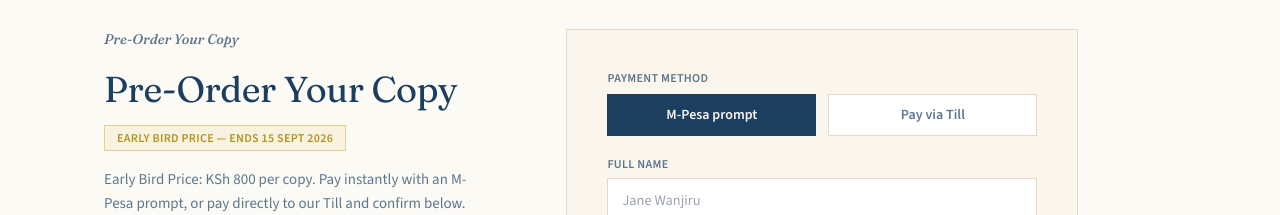
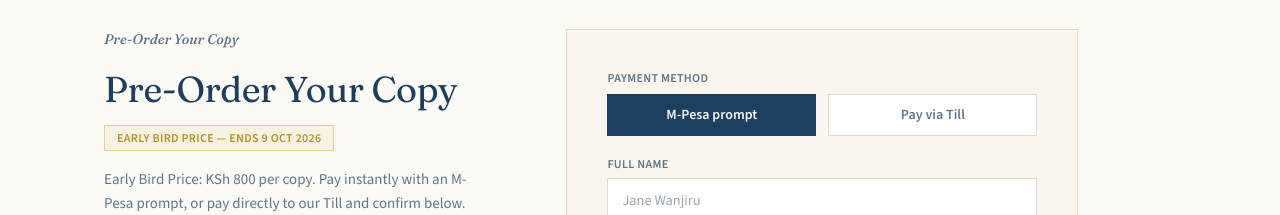
Before and after one commit to Okumu878w/bookstore, a React (Vite) app: page / in a window 1280 px wide. Shown: the part 4120-4335 px from the top of the page. Built offline with nearby package versions, Linux system fonts and the light colour scheme; no server answers.

Commit message:
change order dates

```diff
--- a/src/components/GetYourCopy.tsx
+++ b/src/components/GetYourCopy.tsx
@@ -165,11 +165,10 @@
    Pre-Order Your Copy
  </h2>
  {TIER === 'early-bird' && (
-    <p className="mt-4 inline-block border border-gold/50 bg-gold/10 px-3 py-1 text-xs font-semibold uppercase tracking-wide text-gold-dark">
-
-     {TIER_LABEL} — Ends 15 Sept 2026
-    </p>
-  )}
+  <p className="mt-4 inline-block border border-gold/50 bg-gold/10 px-3 py-1 text-xs font-semibold uppercase tracking-wide text-gold-dark">
+    {TIER_LABEL} — Ends 9 Oct 2026
+  </p>
+)}
             <p className="mt-4 max-w-sm text-[15px] leading-relaxed text-ink/70">
               {TIER_LABEL}: KSh {PRICE.toLocaleString()} per copy. Pay instantly
               with an M-Pesa prompt, or pay directly to our Till and confirm
--- a/src/lib/pricing.ts
+++ b/src/lib/pricing.ts
@@ -8,7 +8,7 @@
 // If the Preorder tier ever comes back, add it here too:
 // export type PriceTier = 'early-bird' | 'preorder' | 'standard'
 
-const EARLY_BIRD_ENDS = '2026-09-15T23:59:59+03:00' // end of day, Africa/Nairobi
+const EARLY_BIRD_ENDS = '2026-10-09T23:59:59+03:00' // end of day, Africa/Nairobi
 
 // --- Preorder tier — removed by the client (kept here for reference) ---
 // const PREORDER_ENDS = '2026-09-20T23:59:59+03:00' // end of day, Africa/Nairobi
```
Also changed, not shown: 2 other files (tests, documents, lock files or other folders).
